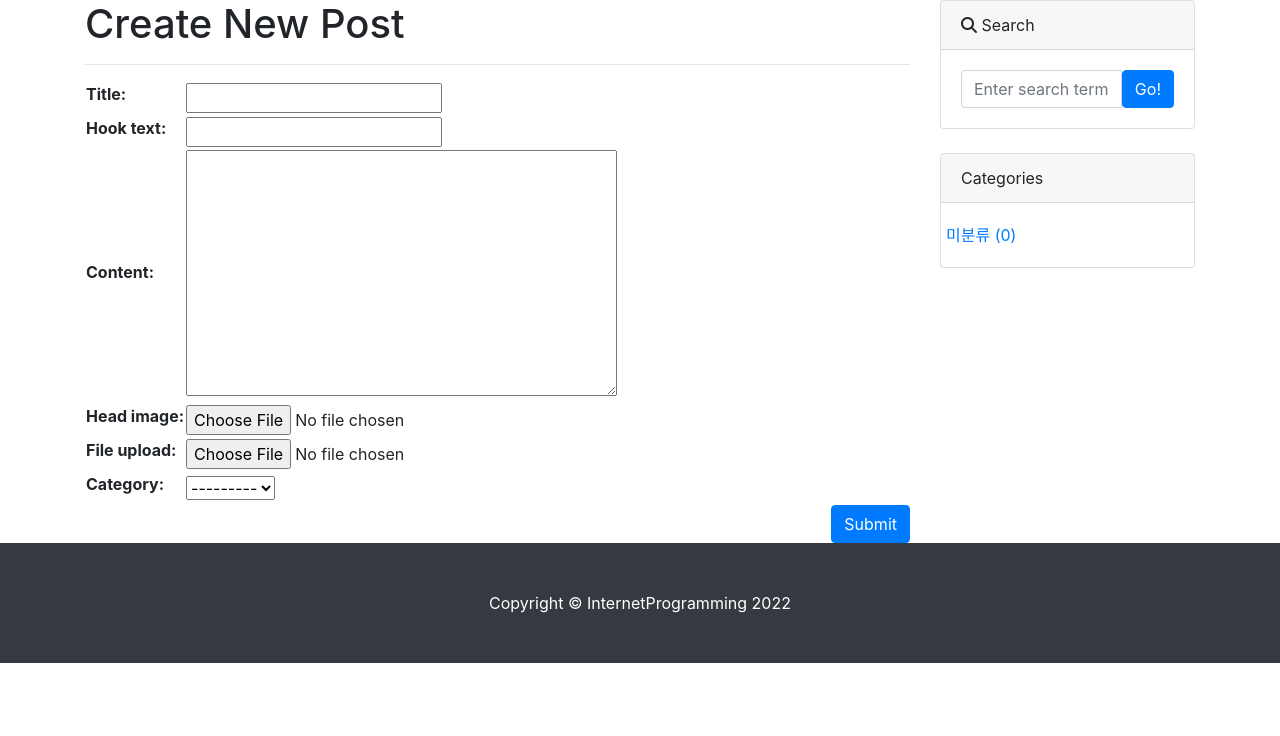
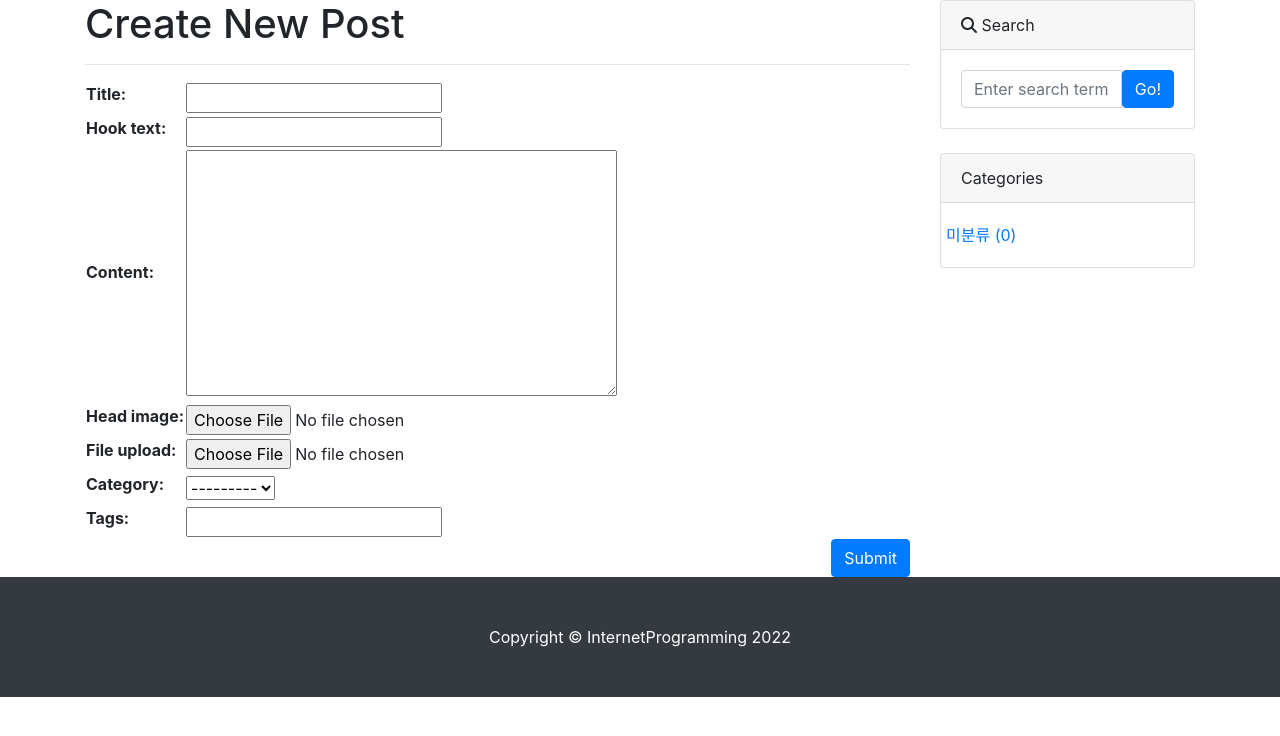
Before and after one commit to yuchaemin2/Django22-02, a Django app: page /blog/create_post/ in a window 1280 px wide. Shown: the part 56-792 px from the top of the page. Run offline with Django 4.2, Linux system fonts and the light colour scheme; the visitor is signed in with stand-in values (Sample User, id 1); data that the repository does not hold is empty; some libraries are stand-ins or nearby versions.

Commit message:
태그 선택란 추가하기

```diff
--- a/blog/templates/blog/post_form.html
+++ b/blog/templates/blog/post_form.html
@@ -11,6 +11,10 @@
         {% csrf_token %}
         <table>
             {{form}}
+            <tr>
+                <th><label for="id_tags">Tags:</label></th>
+                <td><input type="text" id="id_tags" name="tags_str"></td>
+            </tr>
         </table>
         <button type="submit" class="btn btn-primary float-right">Submit</button>
     </form>
--- a/blog/templates/blog/post_update_form.html
+++ b/blog/templates/blog/post_update_form.html
@@ -11,6 +11,10 @@
         {% csrf_token %}
         <table>
             {{form}}
+            <tr>
+                <th><label for="id_tags">Tags:</label></th>
+                <td><input type="text" id="id_tags" name="tags_str" value="{{tags_str_default}}"></td>
+            </tr>
         </table>
         <button type="submit" class="btn btn-primary float-right">Submit</button>
     </form>
--- a/blog/views.py
+++ b/blog/views.py
@@ -3,11 +3,12 @@ from .models import Post, Category, Tag
 from django.views.generic import ListView, DetailView, CreateView, UpdateView
 from django.contrib.auth.mixins import LoginRequiredMixin, UserPassesTestMixin
 from django.core.exceptions import PermissionDenied
+from django.utils.text import slugify
 
 # Create your views here.
 class PostUpdate(LoginRequiredMixin, UpdateView):
     model = Post
-    fields = ['title', 'hook_text', 'content', 'head_image', 'file_upload', 'category', 'tags']
+    fields = ['title', 'hook_text', 'content', 'head_image', 'file_upload', 'category'] # ,'tags'
 
     template_name = 'blog/post_update_form.html'
 
@@ -17,15 +18,37 @@ class PostUpdate(LoginRequiredMixin, UpdateView):
         else:
             raise PermissionDenied
 
+    def form_valid(self, form):
+        response = super(PostUpdate, self).form_valid(form)
+        self.object.tags.clear()
+        tags_str = self.request.POST.get('tags_str')
+        if tags_str:
+            tags_str = tags_str.strip()  # 문자 앞 뒤에 있는 빈칸 없애기
+            tags_str = tags_str.replace(',', ';')
+            tags_list = tags_str.split(';')
+            for t in tags_list:
+                t = t.strip()
+                tag, is_tag_created = Tag.objects.get_or_create(name=t)  # 이미 존재하는 태그는 생성하지 않겠다
+                if is_tag_created:
+                    tag.slug = slugify(t, allow_unicode=True)
+                    tag.save()
+                self.object.tags.add(tag)
+        return response
+
     def get_context_data(self, *, object_list=None, **kwargs):
         context = super(PostUpdate, self).get_context_data()
+        if self.object.tags.exists():
+            tags_str_list = list()
+            for t in self.object.tags.all():
+                tags_str_list.append(t.name)
+            context['tags_str_default'] = ';'.join(tags_str_list)
         context['categories'] = Category.objects.all() #templates를 위한 변수
         context['no_category_post_count'] = Post.objects.filter(category=None).count
         return context
 
 class PostCreate(LoginRequiredMixin, UserPassesTestMixin, CreateView):
     model = Post
-    fields = ['title', 'hook_text', 'content', 'head_image', 'file_upload', 'category']
+    fields = ['title', 'hook_text', 'content', 'head_image', 'file_upload', 'category'] # ,'tags'
 
     def test_func(self):
         return self.request.user.is_superuser or self.request.user.is_staff
@@ -34,7 +57,20 @@ class PostCreate(LoginRequiredMixin, UserPassesTestMixin, CreateView):
         current_user = self.request.user
         if current_user.is_authenticated and (current_user.is_superuser or current_user.is_staff):
             form.instance.author = current_user
-            return super(PostCreate,self).form_valid(form)
+            response = super(PostCreate,self).form_valid(form)
+            tags_str = self.request.POST.get('tags_str')
+            if tags_str :
+                tags_str = tags_str.strip() #문자 앞 뒤에 있는 빈칸 없애기
+                tags_str = tags_str.replace(',',';')
+                tags_list = tags_str.split(';')
+                for t in tags_list:
+                    t = t.strip()
+                    tag, is_tag_created = Tag.objects.get_or_create(name=t) #이미 존재하는 태그는 생성하지 않겠다
+                    if is_tag_created:
+                        tag.slug = slugify(t, allow_unicode = True)
+                        tag.save()
+                    self.object.tags.add(tag)
+            return response
         else:
             return redirect('/blog/')
 
```
